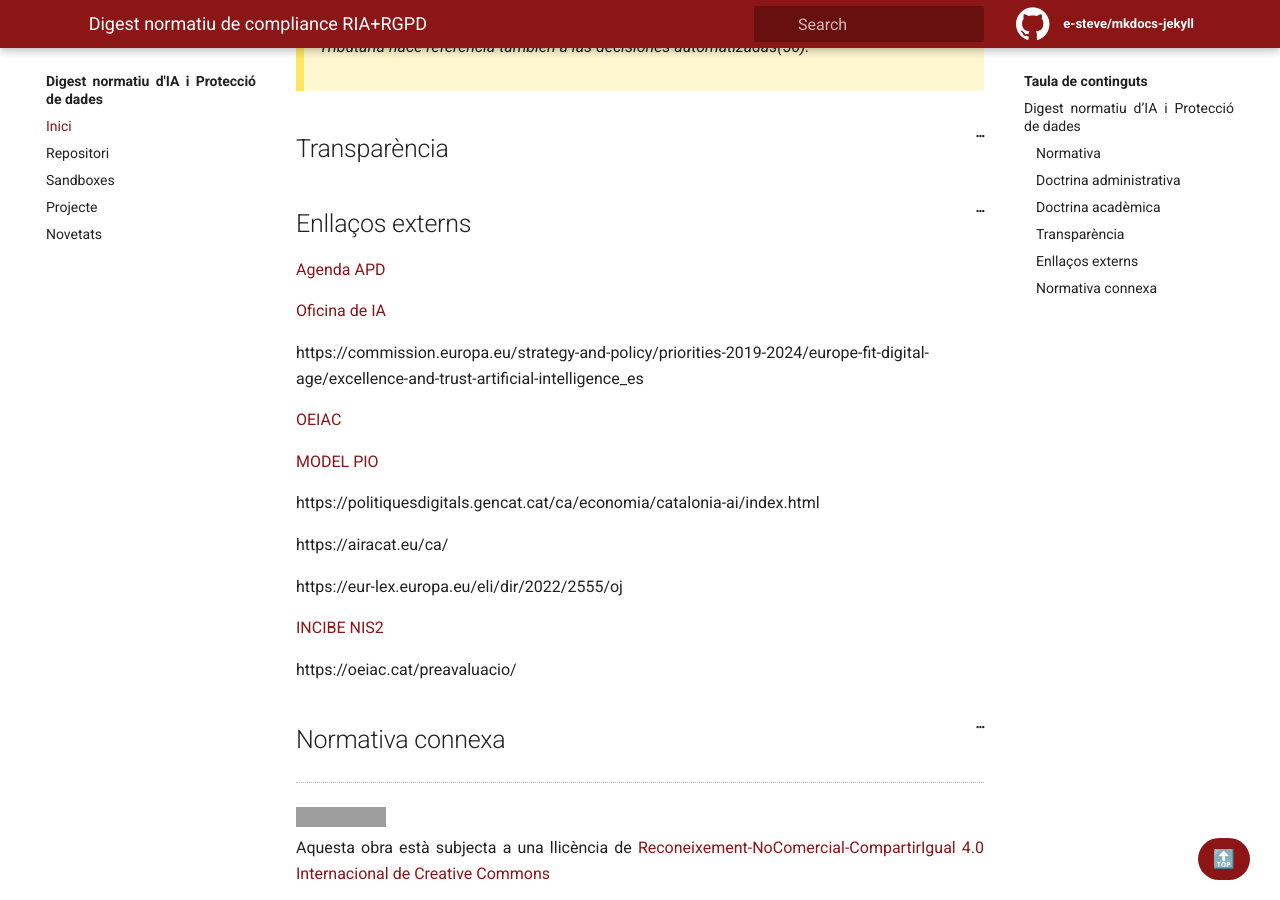
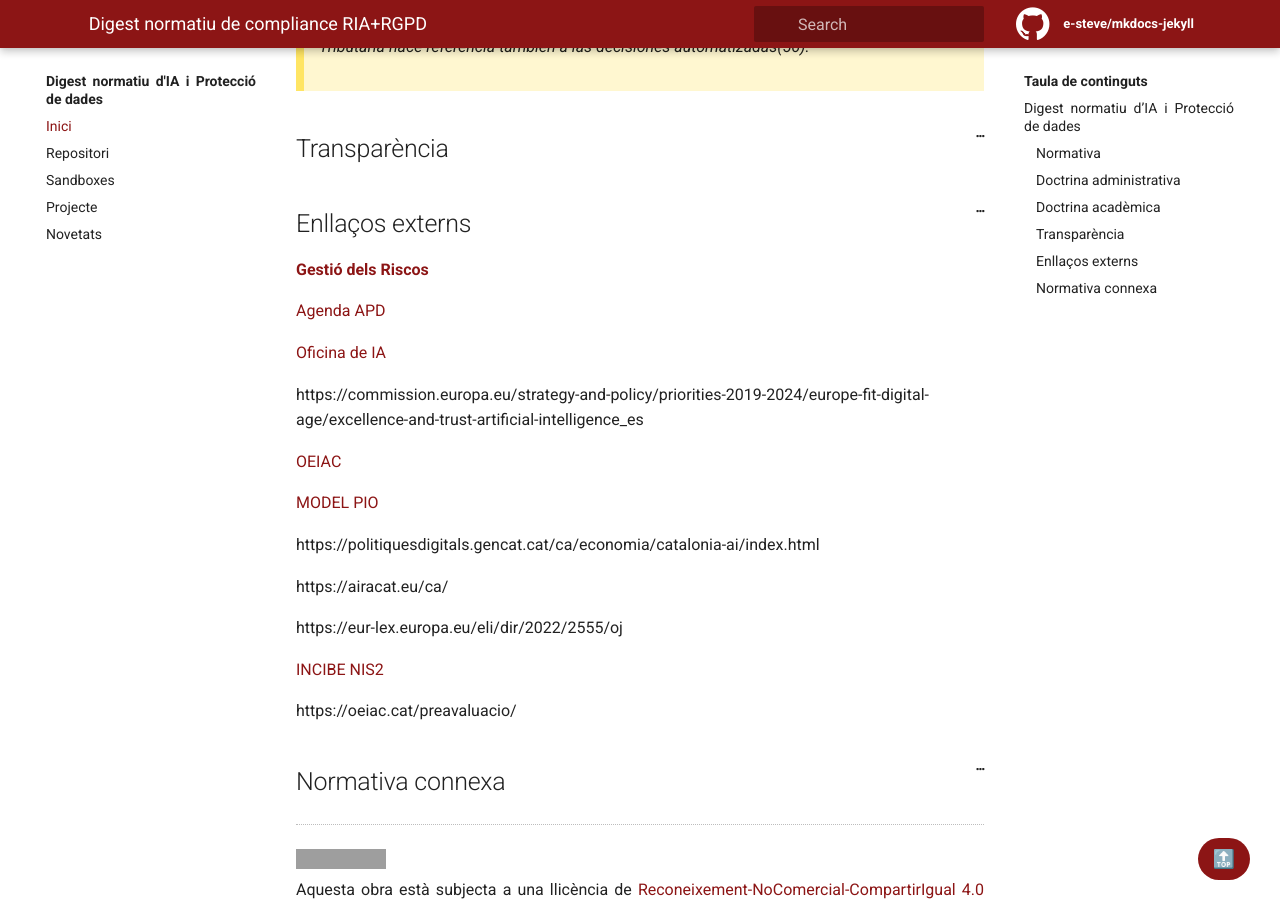
Before and after one commit to e-steve/e-steve.github.io, a Jekyll site: the page built from pages/index.md, in a window 1280 px wide and 900 px high, scrolled down 5651 px. Built offline with Jekyll 4.4.1, drawn with Linux system fonts in a browser that asks for light colours; grey boxes are pictures that could not be loaded.

Commit message:
Update index.md

```diff
--- a/pages/index.md
+++ b/pages/index.md
@@ -177,6 +177,7 @@ Unión o de los Estados miembros, que vincule al encargado respecto del responsa
 ## Transparència
 
 ## Enllaços externs
+[**Gestió dels Riscos**](https://formaciooberta.eapc.gencat.cat/contingutsdelscursos/mcqsp/unitat7/inici.html)
 
 [Agenda APD](https://apdcat.gencat.cat/ca/sala_de_premsa/agenda/)
 
```
